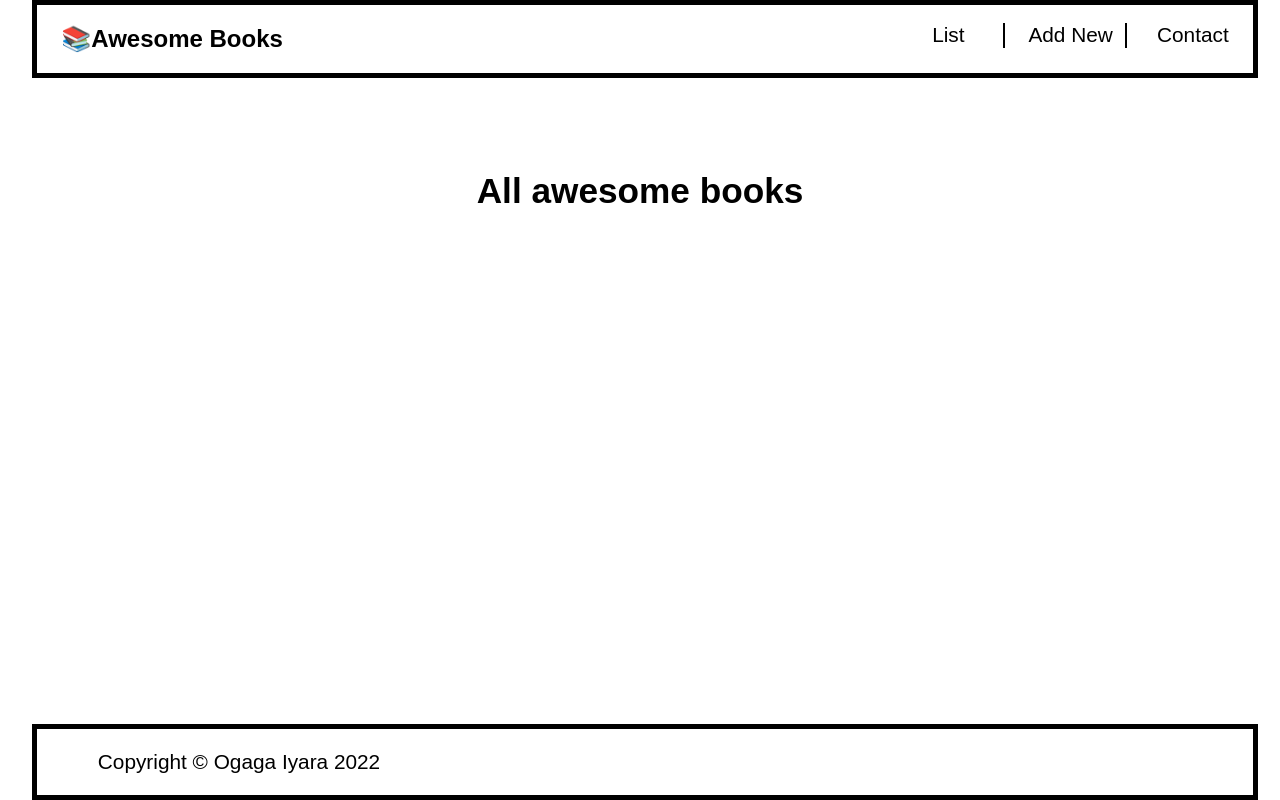
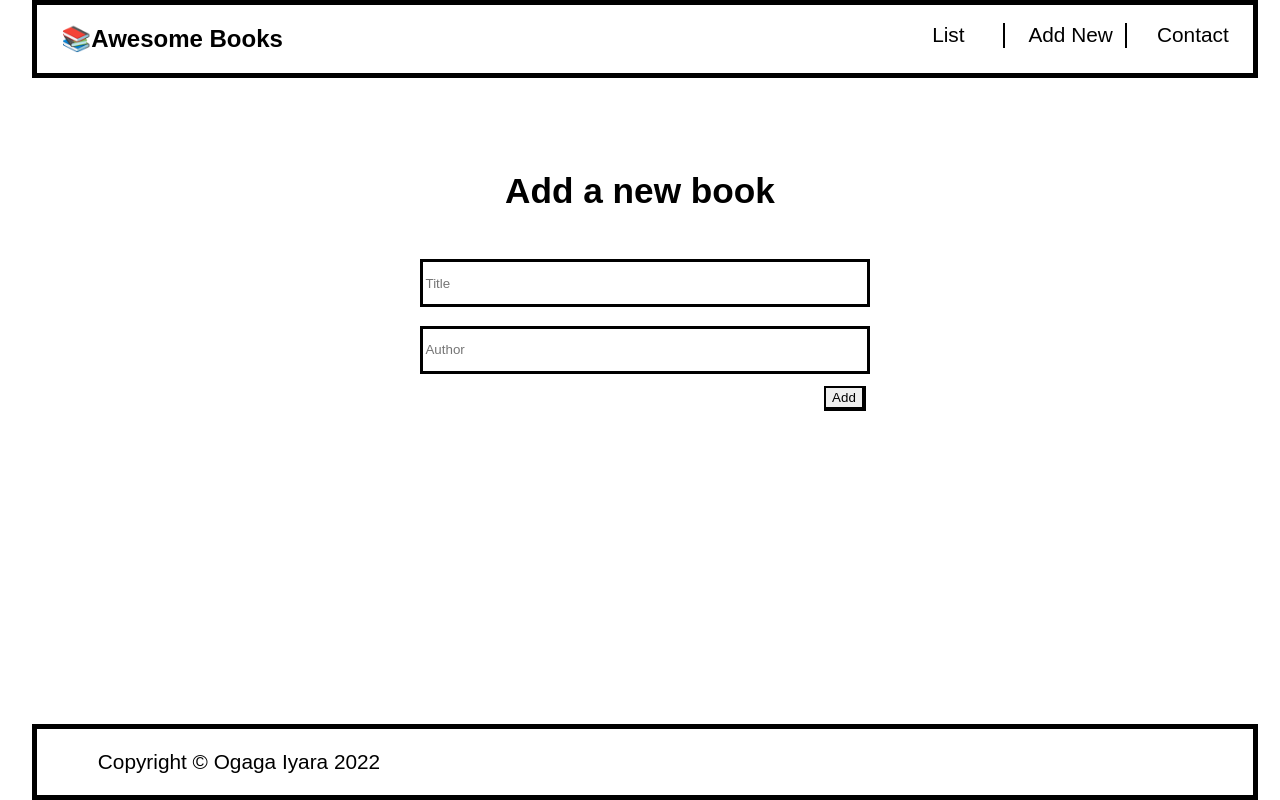
Before and after one commit to Ogaga01/My-Awesome-Books, a website: page index.html in a window 1280 px wide. Both pictures are taken after a click on the link "Add New". Drawn offline with Linux system fonts and the light colour scheme.

Commit message:
Add navigation function

```diff
--- a/index.html
+++ b/index.html
@@ -28,7 +28,7 @@
     </header>
 
     <section class="app-view">
-        <div id="section--1" class="active section">
+        <div id="section--1" class="hidden section">
             <h2 class="heading">All awesome books</h2>
             <ul class="book-list hidden">
                 <!-- <li class="list-item">
--- a/script.js
+++ b/script.js
@@ -10,7 +10,9 @@ const removeBtn = document.querySelectorAll(".remove");
 const titleInput = document.querySelector(".title");
 const authorInput = document.querySelector(".author");
 const addBtn = document.querySelector(".add");
+const sections = document.querySelectorAll('.section')
 let button;
+let navBtn
 let books = [];
 
 class Book {
@@ -64,3 +66,16 @@ bookList.addEventListener("click", (e) => {
     renderBook(book);
   });
 });
+
+
+nav.addEventListener('click', (e) => {
+    if (e.target.classList.contains('nav__link')) {
+        navBtn = e.target
+    }
+    const navLi = navBtn.getAttribute('href')
+    console.log(navLi)
+    sections.forEach((section) => {
+        return section.classList.remove('active')
+    })
+    document.querySelector(navLi).classList.toggle('active')
+})
```
